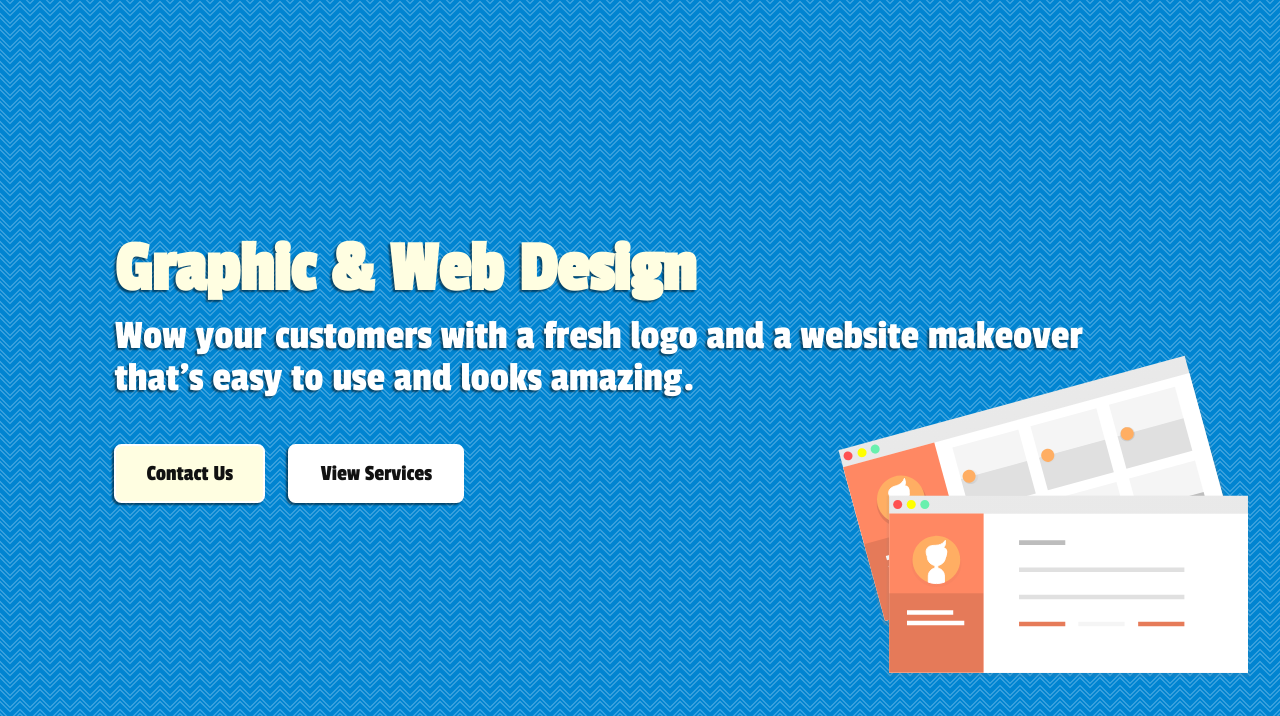
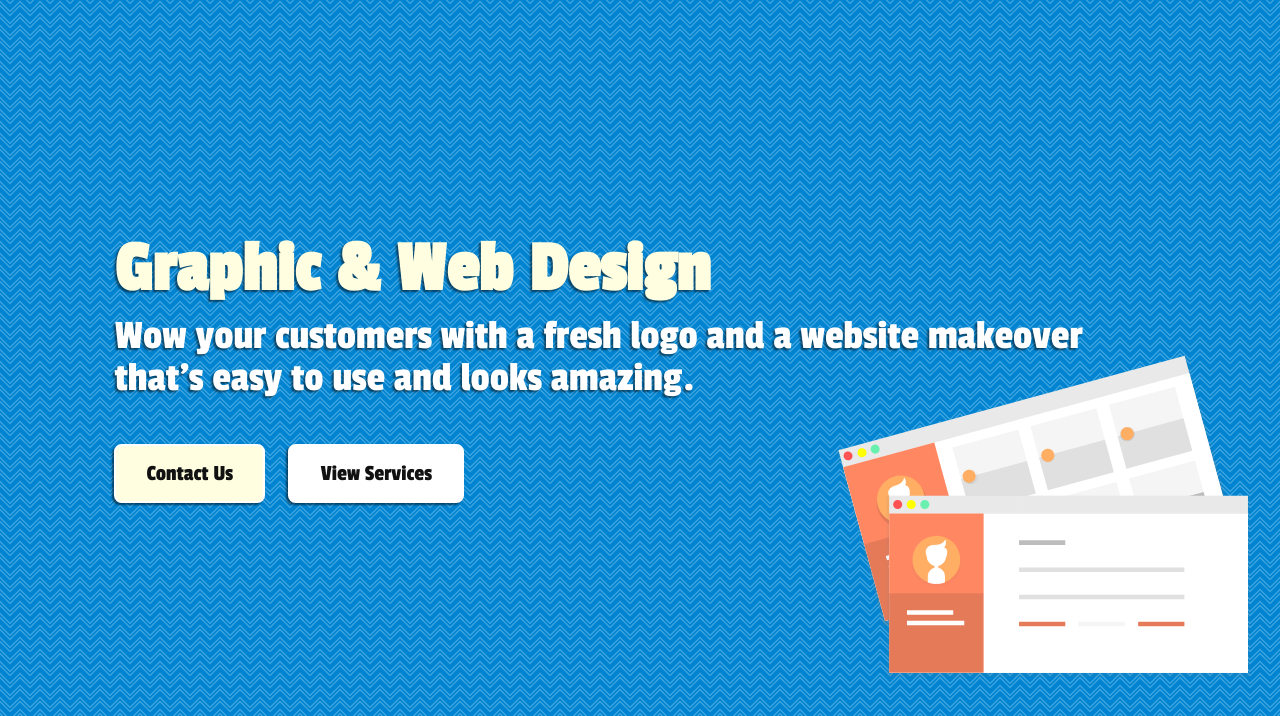
Before and after one commit to bcmdr/shallwi-site-parcel, a website built with Parcel: page src/index.html in a window 1280 px wide. Shown: the part 84-800 px from the top of the page. Built offline with nearby package versions, Linux system fonts and the light colour scheme.

Commit message:
fix h2 letter spacing

```diff
--- a/src/css/index.css
+++ b/src/css/index.css
@@ -139,6 +139,7 @@ header nav .current {
 .hero h2 {
     font-size: 2.4rem;
     line-height: 2.4rem;
+    letter-spacing: 0.025rem;
     color: var(--hero-yellow);
     font-family: var(--display-font-family);
     text-shadow: var(--display-shadow);
```
